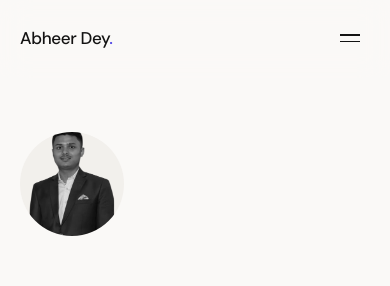
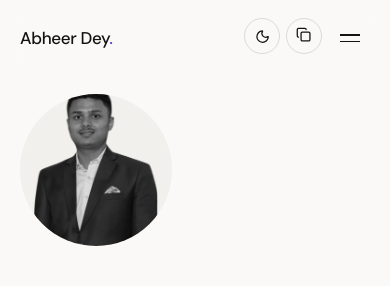
Before and after one commit to msitabheer20/self-website, a plain HTML site: page index.html in a window 390 px wide. Shown: the top 286 px of the page. Drawn offline with nearby package versions, Linux system fonts and the light colour scheme.

Commit message:
add favicon set; enlarge mobile avatar; dock controls in header on mobile; inset stat cells from dividers

```diff
--- a/index.html
+++ b/index.html
@@ -16,6 +16,12 @@
       } catch (e) {}
     })();
   </script>
+  <link rel="icon" href="favicon.ico" sizes="any" />
+  <link rel="icon" type="image/png" sizes="32x32" href="favicon-32.png" />
+  <link rel="icon" type="image/png" sizes="16x16" href="favicon-16.png" />
+  <link rel="apple-touch-icon" href="apple-touch-icon.png" />
+  <meta name="theme-color" content="#faf9f7" media="(prefers-color-scheme: light)" />
+  <meta name="theme-color" content="#0c0c0d" media="(prefers-color-scheme: dark)" />
   <link rel="preconnect" href="https://fonts.googleapis.com" />
   <link rel="preconnect" href="https://fonts.gstatic.com" crossorigin />
   <link href="https://fonts.googleapis.com/css2?family=DM+Sans:ital,opsz,wght@0,9..40,400;0,9..40,500;0,9..40,600;1,9..40,400&family=Instrument+Serif:ital@0;1&display=swap" rel="stylesheet" />
@@ -352,7 +358,8 @@
   </div>
 </footer>
 
-<!-- ============ Floating controls ============ -->
+<!-- Kept outside <header>: its backdrop-filter would become the containing
+     block for these fixed buttons and break their positioning. -->
 <div class="controls">
   <button type="button" class="ctl theme-toggle" aria-label="Switch between light and dark theme" title="Switch theme">
     <span class="theme-toggle__icon theme-toggle__icon--moon" aria-hidden="true"><i data-lucide="moon"></i></span>
--- a/style.css
+++ b/style.css
@@ -390,8 +390,13 @@ a { color: inherit; text-decoration: none; }
 
 .stat {
   background: var(--paper);
-  padding: 1.75rem 1.25rem 1.5rem 0;
+  padding: 1.75rem 1.25rem 1.5rem;
 }
+
+/* The cell edge is the divider line, so every cell is inset from it — except
+   the first in each row, which must stay flush with the page's left margin.
+   Which cells those are changes with the column count. */
+.stat:first-child { padding-left: 0; }
 .stat-label { display: block; margin-bottom: 0.4rem; }
 .stat-num {
   margin: 0;
@@ -742,17 +747,18 @@ a { color: inherit; text-decoration: none; }
   .hero-portrait {
     justify-self: start;
     order: -1;
-    width: 6.5rem;
-    max-width: 6.5rem;
+    width: 9.5rem;
+    max-width: 9.5rem;
     aspect-ratio: 1;
     border-radius: 50%;
-    margin-bottom: 0.5rem;
+    margin-bottom: 0.9rem;
   }
   .hero-portrait-img { object-position: center 8%; }
   .about-grid,
   .contact-grid { grid-template-columns: 1fr; }
   .capabilities { grid-template-columns: 1fr; gap: 1.75rem; }
   .stats { grid-template-columns: repeat(2, 1fr); }
+  .stat:nth-child(odd) { padding-left: 0; }
   .work-row { grid-template-columns: 2.25rem minmax(0, 1fr); }
   .work-year { display: none; }
   .entry { grid-template-columns: 1fr; gap: 0.75rem; }
@@ -777,7 +783,25 @@ a { color: inherit; text-decoration: none; }
   .nav a { padding: 0.85rem 0; border-bottom: 1px solid var(--rule-soft); font-size: var(--fs-md); }
   .nav-cta { border: 1px solid var(--rule); margin-top: 0.85rem; justify-content: center; }
 
-  .hero { padding-top: 6rem; }
+  /* Docked beside the hamburger so they never cover the hero CTAs. */
+  .controls {
+    top: 1.15rem;
+    right: 4.25rem;
+    bottom: auto;
+    z-index: 60;
+    flex-direction: row;
+    gap: 0.35rem;
+  }
+  .ctl {
+    width: 2.25rem;
+    height: 2.25rem;
+    background: none;
+    backdrop-filter: none;
+  }
+  .ctl svg { width: 0.95rem; height: 0.95rem; }
+
+  .hero { padding-top: 4.5rem; }
+  .hero-grid { padding-block: 1.25rem; }
   .hero-foot-row { gap: 0.4rem 1.5rem; }
 
   /* Touch devices get the inline thumbnail instead of a cursor preview */
@@ -787,7 +811,7 @@ a { color: inherit; text-decoration: none; }
 
 @media (max-width: 360px) {
   .stats { grid-template-columns: 1fr; }
-  .stat { padding-block: 1.25rem; }
+  .stat { padding-block: 1.25rem; padding-left: 0; }
 }
 
 /* ---------- Reduced motion ---------- */
```
Also changed, not shown: apple-touch-icon.png (added), favicon-16.png (added), favicon-192.png (added), favicon-32.png (added), favicon-48.png (added), favicon.ico (added).
